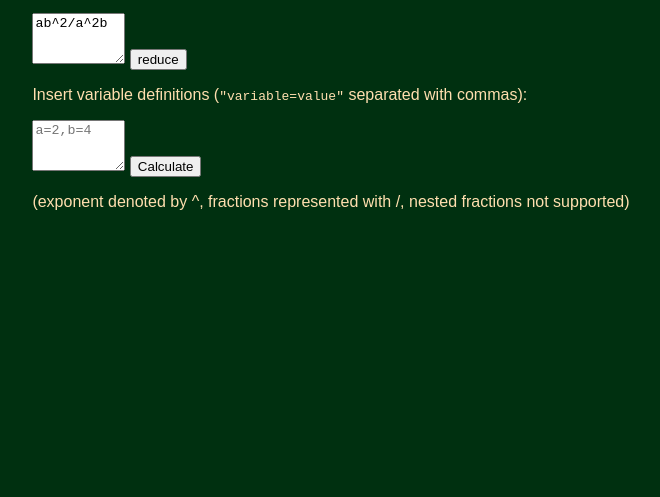
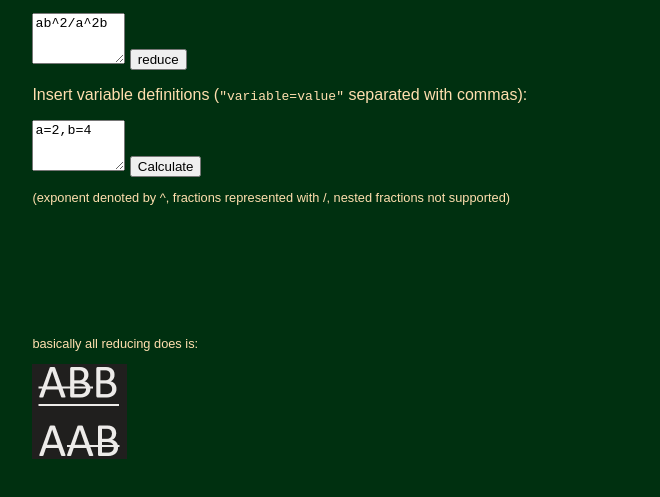
Before and after one commit to return-misaPuding/polynomial, a plain HTML site: page index.html in a window 1280 px wide. Shown: the part 89-586 px from the top of the page, without its empty margins (102-762 px from the left). Drawn offline with Linux system fonts and the light colour scheme.

Commit message:
Add image for explanation+boba

```diff
--- a/index.html
+++ b/index.html
@@ -13,13 +13,16 @@
         <textarea name="term" id="inputTerm" rows="3" cols="9">ab^2/a^2b</textarea>
         <button onclick="reduceButton(this)">reduce</button>
         <p>Insert variable definitions (<span style="font-family:monospace">"variable=value"</span> separated with commas):</p>
-        <textarea name="variable definitions" id="inputDefs" rows="3" cols="9" placeholder="a=2,b=4"></textarea>
+        <textarea name="variable definitions" id="inputDefs" rows="3" cols="9">a=2,b=4</textarea>
         <button onclick="computeButton(this)">Calculate</button>
-        <p class="smol">(exponent denoted by ^, fractions represented with /, nested fractions not supported)</p>
+        <p style="font-size: 0.8rem">(exponent denoted by ^, fractions represented with /, nested fractions not supported)</p>
         <blockquote id="result" style="font-size: 2rem"><span style="text-decoration: underline;" id="rnumer"></span>
             <br>
             <span id="rden" style="display:none"></span>
         </blockquote>
+        <br>
+        <p style="font-size: 0.8rem">basically all reducing does is:</p>
+        <img width="95px" height="95px" src="example.png">
     </div>
     </body>
 </html>
```
Also changed, not shown: example.png (added).
